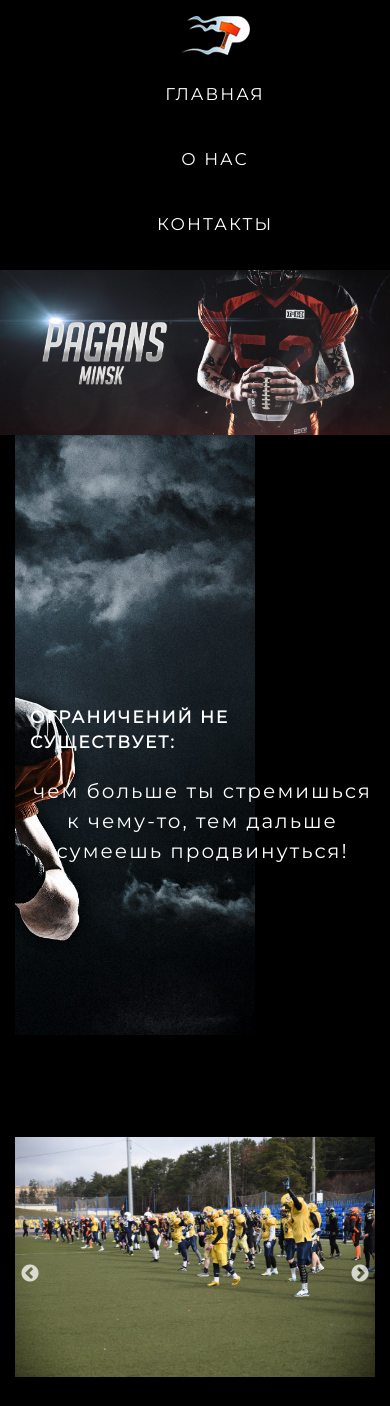
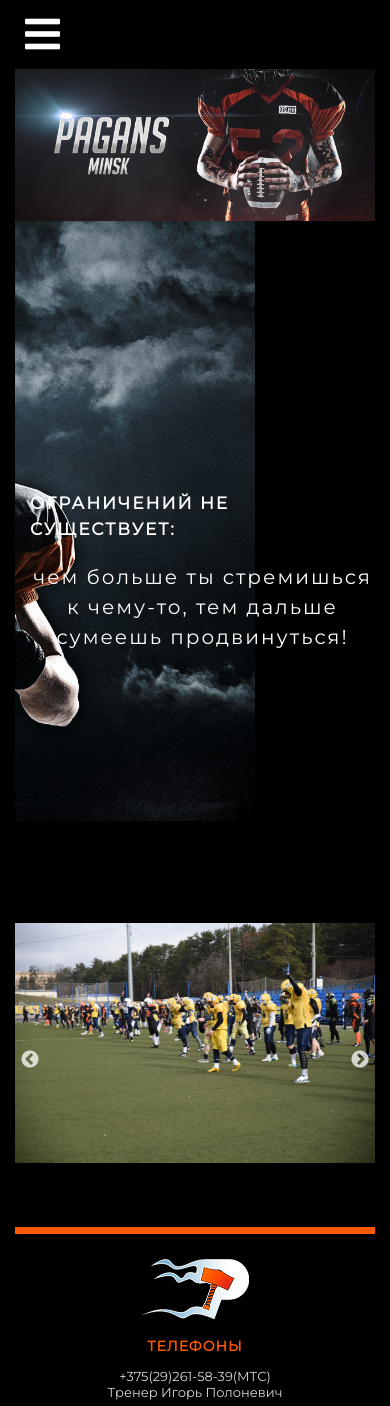
Before and after one commit to kormiloby/pagans_site_html, a PHP site: page / in a window 390 px wide. Shown: the top 1406 px of the page. Run offline with PHP 8.4, Linux system fonts and the light colour scheme; some libraries are stand-ins or nearby versions; grey boxes are pictures that could not be loaded.

Commit message:
fix mobile version and start task aboout adding feedback

```diff
--- a/contacts.html
+++ b/contacts.html
@@ -3,9 +3,11 @@
 <head>
 	<meta http-equiv="Content-Type" content="text/html; charset=utf-8">
 	<title>Контакты &quot;Паганцев&quot;</title>
-	<link href="CSS/style.css" rel="stylesheet" type="text/css" /><meta name="viewport" content="width=device-width, initial-scale=1.0">
+	<link rel="stylesheet" href="https://use.fontawesome.com/releases/v5.6.3/css/all.css" integrity="sha384-UHRtZLI+pbxtHCWp1t77Bi1L4ZtiqrqD80Kn4Z8NTSRyMA2Fd33n5dQ8lWUE00s/" crossorigin="anonymous">
+	<link href="style/style.css" rel="stylesheet" type="text/css" /><meta name="viewport" content="width=device-width, initial-scale=1.0">
 	<link href="https://fonts.googleapis.com/css?family=Montserrat" rel="stylesheet" />
 	<link href="slick/slick.css" rel="stylesheet" type="text/css" />
+	<link href="style/menu.css" rel="stylesheet" type="text/css" />
 	<link href="slick/slick-theme.css" rel="stylesheet" type="text/css" />
 	<style type="text/css">
 		* {
--- a/history-one_page.html
+++ b/history-one_page.html
@@ -4,7 +4,9 @@
 	<meta http-equiv="Content-Type" content="text/html; charset=utf-8">
 	<title>О "Паганцах"</title>
 	<meta name="viewport" content="width=device-width, initial-scale=1.0">
-	<link href="CSS/style.css" rel="stylesheet" type="text/css" />
+	<link rel="stylesheet" href="https://use.fontawesome.com/releases/v5.6.3/css/all.css" integrity="sha384-UHRtZLI+pbxtHCWp1t77Bi1L4ZtiqrqD80Kn4Z8NTSRyMA2Fd33n5dQ8lWUE00s/" crossorigin="anonymous">
+	<link href="style/style.css" rel="stylesheet" type="text/css" />
+	<link href="style/menu.css" rel="stylesheet" type="text/css" />
 	<link href="https://fonts.googleapis.com/css?family=Montserrat" rel="stylesheet" />
 	<style type="text/css">
 		* {
--- a/index.html
+++ b/index.html
@@ -1,9 +1,13 @@
 <!DOCTYPE html>
 <html>
-<head><meta http-equiv="Content-Type" content="text/html; charset=utf-8">
+<head>
+    <meta http-equiv="Content-Type" content="text/html; charset=utf-8">
 	<title>Команда "Паганцы" Минск</title>
-	<meta name="viewport" content="width=device-width, initial-scale=1.0">
-	<link href="CSS/style.css" rel="stylesheet" type="text/css" />
+    <meta name="viewport" content="user-scalable=no, width=device-width, initial-scale=1.0" />
+    <meta name="apple-mobile-web-app-capable" content="yes" />
+    <link rel="stylesheet" href="https://use.fontawesome.com/releases/v5.6.3/css/all.css" integrity="sha384-UHRtZLI+pbxtHCWp1t77Bi1L4ZtiqrqD80Kn4Z8NTSRyMA2Fd33n5dQ8lWUE00s/" crossorigin="anonymous">
+    <link href="style/style.css" rel="stylesheet" type="text/css" />
+    <link href="style/menu.css" rel="stylesheet" type="text/css" />
 	<link href="https://fonts.googleapis.com/css?family=Montserrat" rel="stylesheet" />
 	<link href="slick/slick.css" rel="stylesheet" type="text/css" />
 	<link href="slick/slick-theme.css" rel="stylesheet" type="text/css" />
@@ -20,17 +24,35 @@
 	</style>
 </head>
 <body>
+	<div class="centralContent">
+		<div class="container">
+            <div class="mobile-main-menu">
+                <div class="mobile-menu-button" onclick="showMenu()">
+                    <i class="fas fa-bars"></i>
+                </div>
+                <div class="mobile-close-button" onclick="closeMenu()" style="display: none">
+                    <i class="fas fa-times"></i>
+                </div>
+            </div>
+			<nav class="navbar">
 				<ul class="menu-main">
-		<li><img class="image-logo" src="Image/Logo_team.png" /></li>
-		<li><a href="index.html">Главная</a></li>
-		<li><a href="history-one_page.html">О нас</a></li>
-		<li><a href="contacts.html">Контакты</a></li>
+					<li id="logo-item">
+                        <img class="image-logo" src="Image/Logo_team.png" />
+                    </li>
+					<li>
+                        <a href="index.html">Главная</a>
+                    </li>
+					<li>
+                        <a href="history-one_page.html">О нас</a>
+                    </li>
+					<li>
+                        <a href="contacts.html">Контакты</a>
+                    </li>
 				</ul>
-
+			</nav>
 			<div class="header">
 				<img class="header__image" src="Image/9074E_07ubg.jpg" />
 			</div>
-
 			<div class="wrapper_one-content">
 				<div class="about-content  whale">
 					<p class="text_about-content">
@@ -41,10 +63,6 @@
 					</p>
 				</div>
 			</div>
-
-	<div class="centralContent">
-		<nav class="navbar ">
-			<div class="container">
 			<div class="wrapper-three__content">
 				<div class="text_inside__fixed-three-image">
 						<span class="style__text_inside__three-fixed-image">
@@ -93,7 +111,6 @@
 				</div>
 			</footer>
 		</div>
-		</nav>
 
 		<div class="modal-block"></div>
 
@@ -136,5 +153,6 @@
 	<script src="http://yastatic.net/jquery/2.1.3/jquery.min.js"></script>
 	<script src="slick/slick.min.js"></script>
 	<script src="js/js.js"></script>
+    <script src="js/menu.js"></script>
 </body>
 </html>
--- /dev/null
+++ b/js/menu.js
@@ -0,0 +1,15 @@
+var menu = document.querySelector('.menu-main'),
+    closeButton = document.querySelector('.mobile-close-button'),
+    menuButton = document.querySelector('.mobile-menu-button');
+
+function showMenu() {
+    menu.style.display = 'block';
+    menuButton.style.display = 'none';
+    closeButton.style.display = 'block';
+}
+
+function closeMenu() {
+    menu.style.display = 'none';
+    menuButton.style.display = 'block';
+    closeButton.style.display = 'none';
+}
--- /dev/null
+++ b/style/menu.css
@@ -0,0 +1,53 @@
+.mobile-menu-button {
+    display: none;
+}
+
+
+@media (max-width: 1280px) {
+    .menu-main {
+        padding-top: 0;
+        /*text-align: center;*/
+    }
+
+    .menu-main li {
+        /*display: block;*/
+    }
+
+    .menu-main li:after {
+        content: none;
+    }
+
+    .menu-main a {
+        padding: 25px 0 20px;
+        margin: 0 30px;
+    }
+}
+
+@media (max-width: 640px) {
+    .mobile-menu-button,
+    .mobile-close-button{
+        padding: 10px;
+        display: inline-block;
+        color: #ffffff;
+        font-size: 40px;
+    }
+
+    .menu-main {
+        display: none;
+        position: absolute;
+        background-color: rgba(0,0,0, 0.7);
+        text-align: left;
+        width: 100%;
+        top: -30px;
+    }
+
+    .menu-main li {
+        display: block;
+        margin-left:auto;
+        margin-right:0;
+    }
+
+    #logo-item {
+        display: none;
+    }
+}
--- a/CSS/style.css
+++ b/style/style.css
@@ -1,5 +1,3 @@
-
-
 /*_______/ ГЛАВНАЯ СТРАНИЦА _______/*/
 @font-face {
   font-family: 'icomoon';
@@ -31,21 +29,19 @@
 color: black;}
 
 .centralContent {
-    max-width: 1280px;
-    margin: 0 auto ;}
+    /*max-width: 1280px;*/
+    width: 100%;
+    margin: 0 auto ;
+}
 
 
 /* МЕНЮ */
-.navbar{
+.navbar {
     position: relative;
-
     margin-bottom: 0;
     background-color: black;
-    z-index: 5;}
-
-
-
-
+    z-index: 5;
+}
 
 .container {
     margin-right: auto;
@@ -54,35 +50,44 @@ color: black;}
     padding-right: 15px;
 }
 
-.navbar-header{margin-right: 0;
-    margin-left: 0}
-
-
+.navbar-header {
+    margin-right: 0;
+    margin-left: 0
+}
 
 .menu-main {
   list-style: none;
-
-
-
-}
-.menu-main li {display: inline-block;}
-
-.menu-main li:last-child:after {content: none;}
+}
+
+.menu-main li {
+    display: inline-block;
+    vertical-align: middle;
+}
+
+.menu-main li:last-child:after {
+    content: none;
+}
+
 .menu-main  a {
     text-decoration: none;
-
     letter-spacing: 2px;
     position: relative;
-  padding-bottom: 20px;
     margin: 0 34px 0 30px;
     font-size: 17px;
-
     text-transform: uppercase;
     display: inline-block;
     transition: color .2s;
 }
-.menu-main a, .menu-main a:visited {color: white;}
-.menu-main a:hover{color: #fe5800;}
+
+.menu-main a,
+.menu-main a:visited {
+    color: white;
+}
+
+.menu-main a:hover {
+    color: #fe5800;
+}
+
 .menu-main a:before,
 .menu-main a:after {
     content: "";
@@ -95,21 +100,24 @@ color: black;}
     background: #fe5800;
     transition: .8s;
 }
-.menu-main a:hover:before, .menu-main :before {left: 0;}
-.menu-main a:hover:after, .menu-main :after {right: 0;}
-
+.menu-main a:hover:before,
+.menu-main :before {
+    left: 0;
+}
+
+.menu-main a:hover:after,
+.menu-main :after {
+    right: 0;
+}
 /* МЕНЮ */
 
 
 .image-logo{width:69px; height:39px;}
 
-
-
-
-
-
-.header{padding: 0px;
-margin: 0px;}
+.header{
+    padding: 0px;
+    margin: 0px;
+}
 
 .header__image {
     display: block;
@@ -643,7 +651,6 @@ width: 40%;}
 /*_________ ВТОРАЯ СТРАНИЦА О КОМАНДЕ______*/
 
 /*  ЗАГОЛОВОК СТРАНИЦЫ   */
-
 .header_two_history {
     background-image: url('../Image/image19.jpg');
     background-size: 100% 100%;
@@ -654,12 +661,11 @@ width: 40%;}
     min-height: 370px;
     margin: 0;
     z-index: 80;
-
-
-    }
-
-
-.bio{ font-family: 'Montserrat', sans-serif;
+}
+
+
+.bio{
+    font-family: 'Montserrat', sans-serif;
     font-size: 40px;
     text-transform: uppercase;
     color: #fff;
@@ -670,24 +676,24 @@ font-size: 40px;
     top: 160px;
     left: 0;
     width: 100%;
-    z-index: 90;}
-
+    z-index: 90;
+}
 
 
 /*  ЗАГОЛОВОК СТРАНИЦЫ   */
-
-
  /*________ПЕРВЫЙ БЛОК-ИСТОРИИ_________*/
-.text__one-central_Content{background: #fff;
+.text__one-central_Content {
+    background: #fff;
     position: relative;
     z-index: 90;
     display: inline-block;
-    width: 100%;}
-
-
-
-.one-central_Content__year{ width: 395px;
-    float: left;}
+    width: 100%;
+}
+
+.one-central_Content__year {
+    width: 395px;
+    float: left;
+}
 
 .one-central_Content__year .two_history_conten_years {
     font-family: 'Montserrat', sans-serif;
@@ -695,21 +701,19 @@ font-size: 40px;
     letter-spacing: -8px;
     color: #000;
     margin-left: 75px;
-
     line-height: 1;
 }
 
-
-.one-history__text{
+.one-history__text {
     width: 668px;
     float: right;
     padding: 41px 80px 82px 30px;
-font-family: 'Montserrat', sans-serif;}
-
-
+    font-family: 'Montserrat', sans-serif;
+}
 
 .image__before-one-history {
-  width: 100%; height: auto;
+    width: 100%;
+    height: auto;
     display: block;
 }
 
@@ -719,14 +723,16 @@ font-family: 'Montserrat', sans-serif;}
 /*________ВТООРОЙ БЛОК-ИСТОРИИ_________*/
 .two-central_Content {
     max-width: 1280px;
-
-    margin: auto;}
-
-.text__two-central_Content{background: #fff;
+    margin: auto;
+}
+
+.text__two-central_Content{
+    background: #fff;
     position: relative;
     z-index: 90;
     display: inline-block;
-    width: 100%;}
+    width: 100%;
+}
 
 
 
@@ -1754,14 +1760,6 @@ text-align: center;}
 
 /*_______________АДАПТАЦИЯ ГЛАВНОЙ СТРАНИЦЫ ______________*/
 
-@media (max-width: 1280px) {
-.menu-main {padding-top: 0; text-align: center;}
-.menu-main li {display: block;}
-.menu-main li:after {content: none;}
-.menu-main a {
-  padding: 25px 0 20px;
-  margin: 0 30px;
-}
 
 .header__image {width: 100%;}
 }
```
Lines whose indentation alone changed are shown as unchanged.
